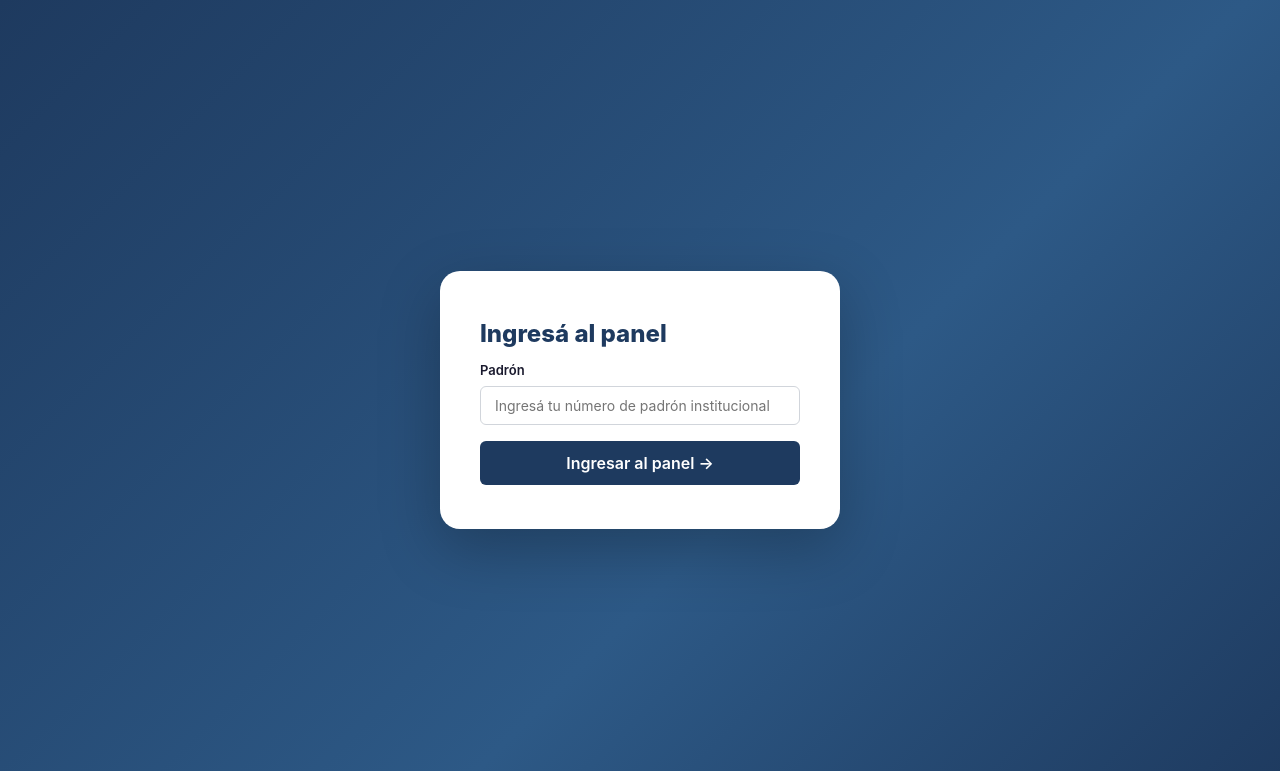
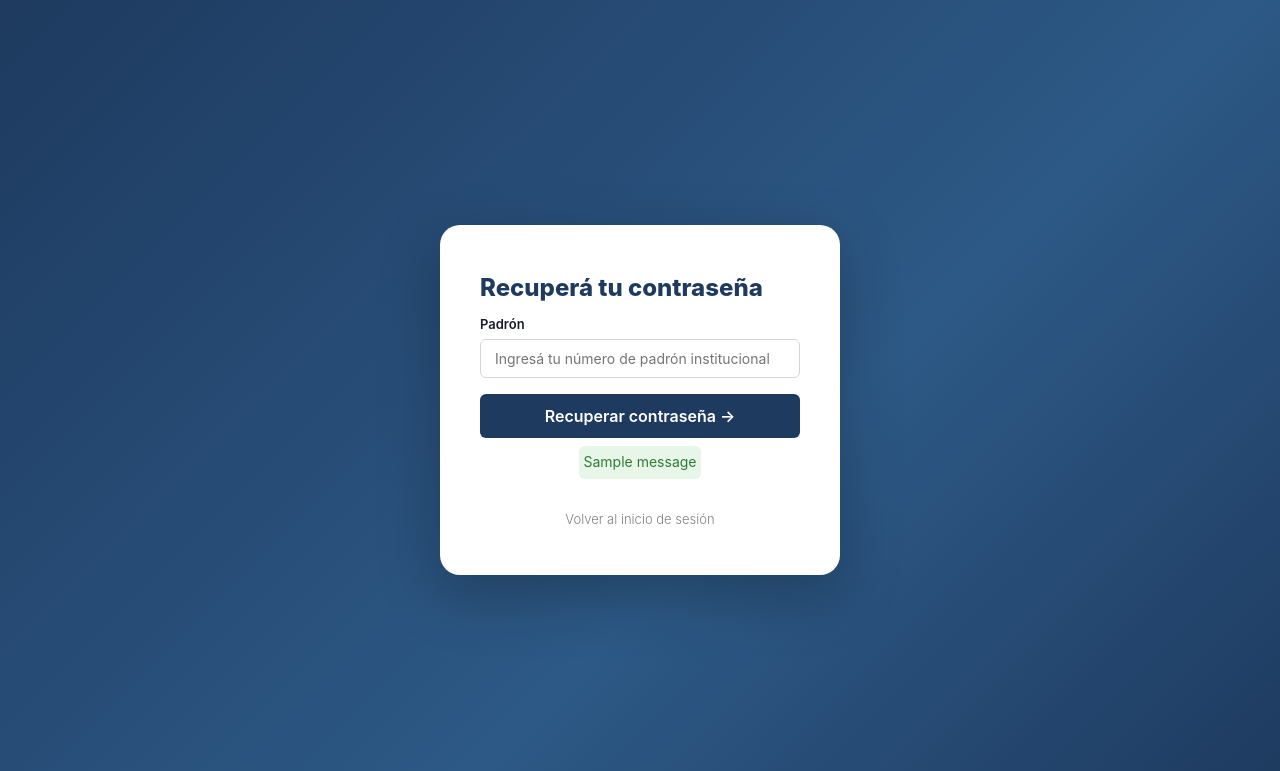
Before and after one commit to spereyra-spec2/Proyecto-Final-Integrador-IDS, a Flask app: template frontend/templates/recuperar-contrasena.html in a window 1280 px wide. Shown: the top 771 px of the page. Run offline with Flask 3, Linux system fonts and the light colour scheme; the template is opened without the code that fills it, so the values that code supplies are empty; tables that the repository leaves empty hold one stand-in row (values such as "Sample post"); one stand-in notice (Sample message) is shown.

Commit message:
front login de envio de mail para recuperacion de contraseña

```diff
--- a/backend/src/utils/seguridad.py
+++ b/backend/src/utils/seguridad.py
@@ -58,7 +58,7 @@ def generar_token_contrasena(padron):
 
 
 def enviar_mail_contrasena(destinatario, token):
-    link = f"http://localhost:3000/resetear-contrasena?token={token}" #despues cambiar cuando se integre front, solo es de prueba
+    link = f"http://localhost:5001/auth/resetear-contrasena?token={token}" #despues cambiar cuando se integre front, solo es de prueba
     mensaje = Message(
         subject="Recuperación de Contraseña",
         sender= current_app.config['MAIL_USERNAME'],
--- a/frontend/static/css/components.css
+++ b/frontend/static/css/components.css
@@ -247,7 +247,6 @@
 .flash--success {
     background: var(--color-success-bg);
     color: var(--color-success);
-    display: none;
 }
 .flash--error {
     background: var(--color-danger-bg);
--- a/frontend/static/js/auth.js
+++ /dev/null
@@ -1,6 +0,0 @@
-
-const boton_login = document.getElementById('btn-login').addEventListener('click', () => {
-  const padron = document.getElementById('padron').value.trim();
-  const contrasena  = document.getElementById('contrasena');
-
-});
--- a/frontend/templates/login.html
+++ b/frontend/templates/login.html
@@ -63,7 +63,7 @@
   {% endwith %}
 
     <div id="contrasena-divider">
-      <a class="alogin" href="">¿Olvidaste tu contraseña?</a>
+      <a class="alogin" href="{{url_for('auth.reset_contrasena')}}">¿Olvidaste tu contraseña?</a>
     </div>
 
     <div class="divider">o</div>
@@ -72,12 +72,10 @@
       ¿Sos alumno? <a href="alumno-inicio.html">Accedé al portal de estudiantes →</a>
     </p>
 
-        <div id="contrasena-divider">
+    <div id="contrasena-divider">
       <a class="alogin" href="">¿No tenés cuenta? Registrate</a>
     </div>
   </div>
 </div>
-
-<script src="{{url_for('static', filename='js/auth.js')}}"></script>
 </body>
 </html>
--- a/frontend/templates/recuperar-contrasena.html
+++ b/frontend/templates/recuperar-contrasena.html
@@ -14,16 +14,33 @@
 
 <div class="login-right">
   <div class="login-card">
-    <h2>Ingresá al panel</h2>
+    <h2>Recuperá tu contraseña</h2>
 
-    <div class="form-group">
-      <label class="form-label">Padrón</label>
-      <input class="form-input" id="padron" type="number" placeholder="Ingresá tu número de padrón institucional" />
+    <form action="{{url_for('auth.reset_contrasena')}}" method="POST">
+      <div class="form-group">
+        <label for="padron" class="form-label">Padrón</label>
+        <input class="form-input" id="padron" type="number" name="padron" placeholder="Ingresá tu número de padrón institucional" />
+      </div>
+
+      <button class="btn btn-primary btn-lg" id="btn-login" type="submit">
+        Recuperar contraseña →
+      </button>
+
+    {% with messages = get_flashed_messages(with_categories=true) %}
+    {% if messages %}
+    <div class="flash-container">
+        {% for category, message in messages %}
+            <div class="alert alert-{{ category }}">{{ message }}</div>
+        {% endfor %}
+    </div>
+      {% endif %}
+    {% endwith %}
+    </form>
+
+    <div id="contrasena-divider">
+      <a class="alogin" href="{{url_for('auth.login')}}">Volver al inicio de sesión</a>
     </div>
 
-    <button class="btn btn-primary btn-lg" id="btn-login">
-      Ingresar al panel →
-    </button>
 
   </div>
 </div>
```
Also changed, not shown: frontend/src/routes/auth.py (+28 -1 lines), frontend/src/services/auth.py (+17 -0 lines).
